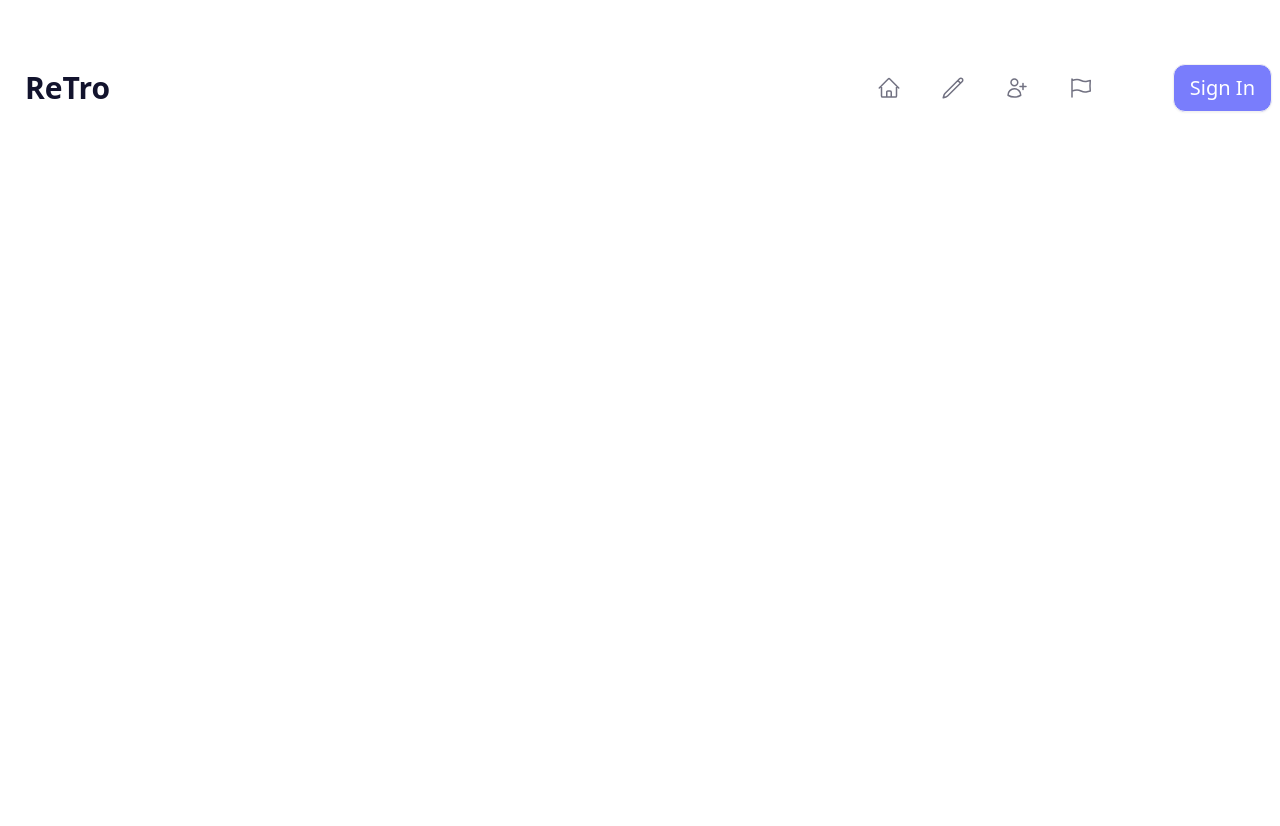
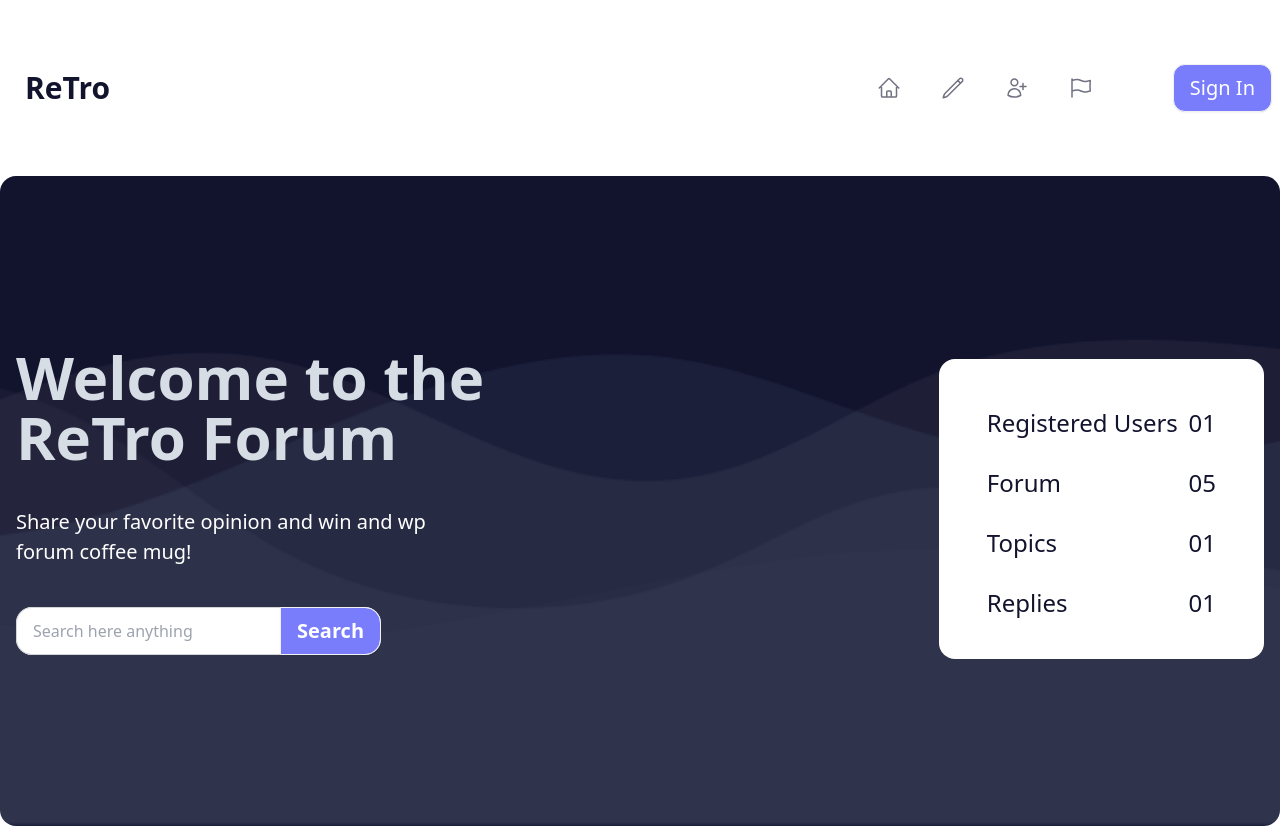
Before and after one commit to RashedulHaqueRasel1/Retro-Forum, a plain HTML site: page index.html in a window 1280 px wide. Before the commit the page ends 800 px from the top, so only its background shows below. Drawn offline with nearby package versions, Linux system fonts and the light colour scheme.

Commit message:
Hero Section Added

```diff
--- a/index.html
+++ b/index.html
@@ -1,5 +1,6 @@
 <!DOCTYPE html>
-<html lang="en"  data-theme="light">
+<html lang="en"
+data-theme="light">
 
 <head>
   <meta charset="UTF-8">
@@ -31,7 +32,7 @@
 
     <!-- Nav Bar Section Start Here  -->
 
-    <section >
+    <section>
 
       <div class="navbar">
         <div class="flex-1">
@@ -86,7 +87,7 @@
 
         </div>
         <div>
-          <button class="btn bg-[#797DFC] rounded-xl font-normal text-[20px] text-[#FFF]">Sign In</button>
+          <button class="btn bg-[#797DFC] rounded-xl font-normal text-[20px] text-[#FFF] hover:bg-transparent hover:border-[#797DFC] hover:text-black ">Sign In</button>
         </div>
       </div>
 
@@ -96,7 +97,60 @@
 
   </header>
 
-  <main>
+  <main class="container mx-auto mt-14">
+
+    <!-- Hero Section Start Here  -->
+
+    <section>
+
+      <div class="">
+
+        <div class="hero  lg:w-full h-[800px] lg:h-[650px] bg-[#12132D]   rounded-2xl"
+          style="background-image: url('images/bgbanner.png');">
+          <div class="hero-content  text-center text-neutral-content">
+
+            <div class="lg:flex justify-between h-[700px] lg:h-[450px] lg:w-[1300px] items-center ">
+
+              <div class=" lg:mr-56  lg:text-left">
+                <h1 class="text-5xl lg:text-6xl font-black mb-10">Welcome to the  <br><span class="text-gradient-to-r from-[#797DFC] to-[#797DFC]">ReTro</span> Forum</h1>
+                <p class="Mulish text-white text-[20px] mt-7 lg:mt-5 lg:w-3/4">Share your favorite opinion and win and wp forum coffee mug!</p>
+                <div class=" join  bg-white rounded-2xl mt-10">
+                  <input class="input input-bordered bg-white join-item text-black" placeholder="Search here anything" />
+                  <button class="Mulish btn join-item bg-[#797DFC]  rounded-2xl text-white hover:text-black font-semibold text-[20px]">Search</button>
+                </div>
+              </div>
+
+              <div class="lg:ml-36 h-[300px] text-[#12132D] p-12 w-[340px] rounded-2xl mt-20 lg:mt-4 mx-auto  bg-[#fff]">
+                <div class="flex   justify-between text-2xl font-medium">
+                  <h1>Registered Users</h1>
+                  <p>01</p>
+                </div>
+                <div class="flex  mt-7 justify-between text-2xl font-medium">
+                  <h1>Forum</h1>
+                  <p>05</p>
+                </div>
+                <div class="flex  mt-7 justify-between text-2xl font-medium">
+                  <h1>Topics</h1>
+                  <p>01</p>
+                </div>
+                <div class="flex  mt-7 justify-between text-2xl font-medium">
+                  <h1>Replies</h1>
+                  <p>01</p>
+                </div>
+              </div>
+
+            </div>
+
+          </div>
+        </div>
+
+      </div>
+
+    </section>
+
+    <!-- Hero Section Start End -->
+
+
 
 
   </main>
```
Also changed, not shown: images/bgbanner.png (added), images/joinforum.png (added), images/logo.png (added), 1 other file.
